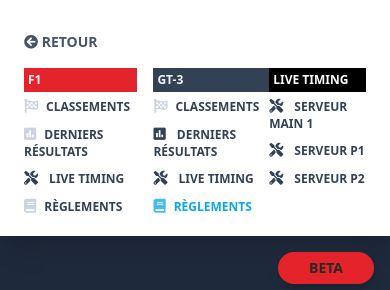
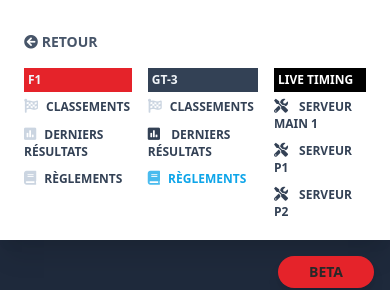
Before and after one commit to arcofine/f1-site, a Next.js app: page /admin/rulesGt in a window 390 px wide. Shown: the top 290 px of the page. Built offline with nearby package versions, Linux system fonts and the light colour scheme.

Commit message:
update sidebar mobile

```diff
--- a/components/Sidebar/Sidebar.js
+++ b/components/Sidebar/Sidebar.js
@@ -65,13 +65,13 @@ export default function Sidebar() {
                                                         <i className={"fas fa-poll mr-2 text-sm "}></i> Derniers
                                                         Résultats
                                                  </a> */}
-                                                 <a
+                                                 {/* <a
                                                         href="https://www.race-view.com/server?user_id=arcofine&server_id=F1%20Simulation"
                                                         target="_blank"
                                                         className={"text-xs uppercase py-1 font-bold block "}
                                                         rel="noreferrer">
                                                         <i className={"fas fa-tools mr-2 text-sm "}></i> Live Timing
-                                                 </a>
+                                                 </a> */}
 
                                                  <Link
                                                         href="/admin/rulesF1"
@@ -91,7 +91,7 @@ export default function Sidebar() {
                                                         Règlements
                                                  </Link>
                                           </div>
-                                          <div>
+                                          <div className="mr-4">
                                                  <h5 className="md:min-w-full text-blueGray-100 text-xs uppercase font-bold block p-1 bg-blueGray-700 no-underline">
                                                         GT-3
                                                  </h5>
@@ -120,13 +120,13 @@ export default function Sidebar() {
                                                         <i className={"fas fa-poll mr-2 text-sm "}></i> Derniers
                                                         Résultats
                                                  </a>
-                                                 <a
+                                                 {/* <a
                                                         href="https://www.race-view.com/server?user_id=arcofine&server_id=F1%20Simulation%20GT3"
                                                         target="_blank"
                                                         className={"text-xs uppercase py-1 font-bold block "}
                                                         rel="noreferrer">
                                                         <i className={"fas fa-tools mr-2 text-sm "}></i> Live Timing
-                                                 </a>
+                                                 </a> */}
 
                                                  <Link
                                                         href="/admin/rulesGt"
@@ -281,7 +281,7 @@ export default function Sidebar() {
                                                                Derniers Résultats
                                                         </Link>
                                                  </li>
-                                                 <li className="items-center">
+                                                 {/* <li className="items-center">
                                                         <a
                                                                href="https://www.race-view.com/server?user_id=arcofine&server_id=F1%20Simulation"
                                                                target="_blank"
@@ -290,7 +290,7 @@ export default function Sidebar() {
                                                                <i className={"fas fa-tools mr-2 text-sm "}></i> Live
                                                                Timing (Alpha)
                                                         </a>
-                                                 </li>
+                                                 </li> */}
                                                  <li className="items-center">
                                                         <Link
                                                                href="/admin/rulesF1"
@@ -370,7 +370,7 @@ export default function Sidebar() {
                                                                Derniers Résultats
                                                         </Link> */}
                                                  </li>
-                                                 <li className="items-center">
+                                                 {/* <li className="items-center">
                                                         <a
                                                                href="https://www.race-view.com/server?user_id=arcofine&server_id=F1%20Simulation%20GT3"
                                                                target="_blank"
@@ -379,7 +379,7 @@ export default function Sidebar() {
                                                                <i className={"fas fa-tools mr-2 text-sm "}></i> Live
                                                                Timing (Alpha)
                                                         </a>
-                                                 </li>
+                                                 </li> */}
                                                  <li className="items-center">
                                                         <Link
                                                                href="/admin/rulesGt"
```
